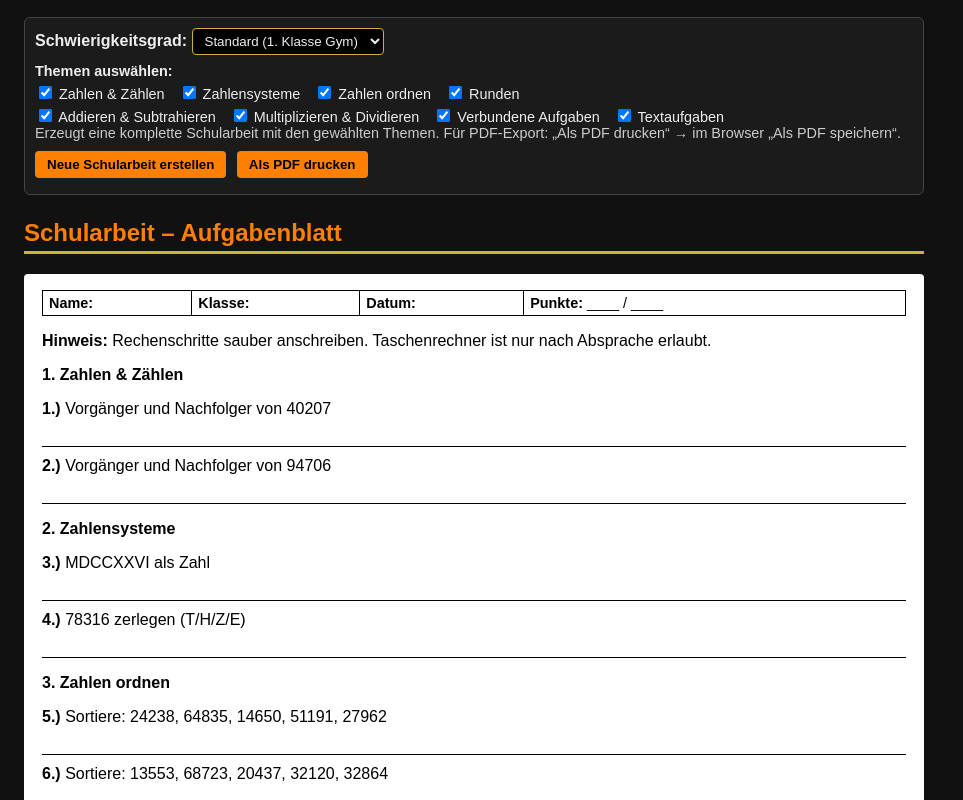
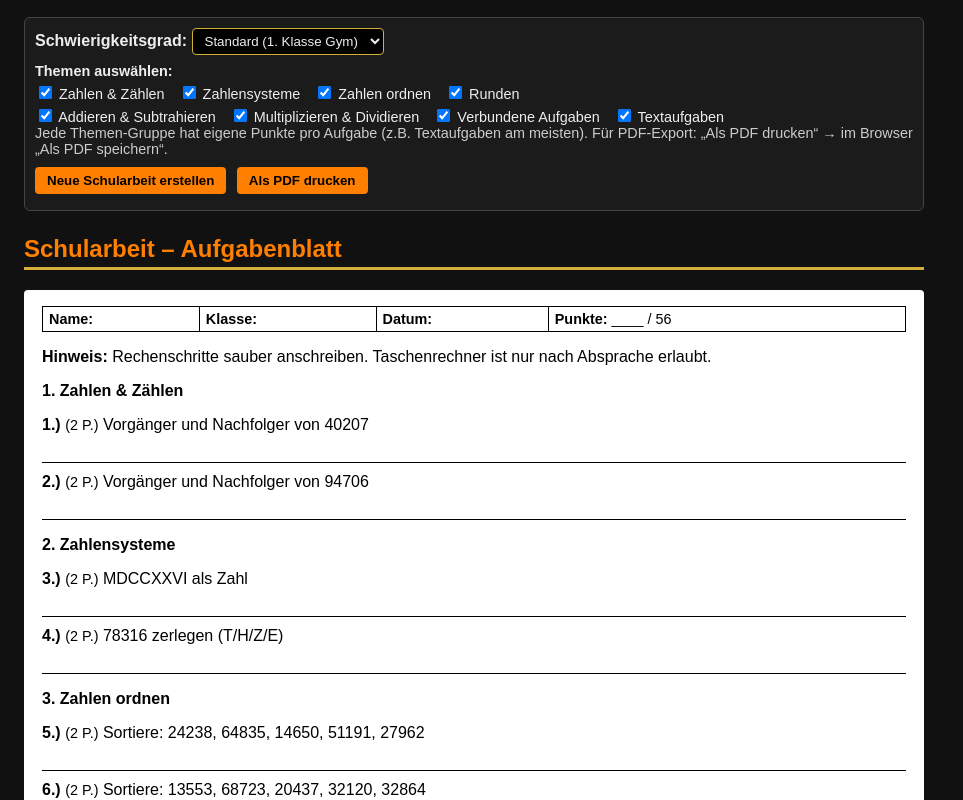
Before and after one commit to kevinpaulitsch/mathesaheft, a plain HTML site: page sa-generator.html in a window 1280 px wide. Shown: the part 250-1050 px from the top of the page, without its empty margins (0-963 px from the left). Drawn offline with Linux system fonts and the light colour scheme.

Commit message:
sa-generator.html

```diff
--- a/sa-generator.html
+++ b/sa-generator.html
@@ -130,6 +130,10 @@
   .task-number {
     font-weight: bold;
   }
+  .points {
+    font-weight: normal;
+    font-size: 0.9em;
+  }
   .solution-block {
     margin-top: 4px;
     padding-left: 10px;
@@ -195,7 +199,7 @@
   </div>
 
   <div class="hint">
-    Erzeugt eine komplette Schularbeit mit den gewählten Themen.
+    Jede Themen-Gruppe hat eigene Punkte pro Aufgabe (z.B. Textaufgaben am meisten).
     Für PDF-Export: „Als PDF drucken“ → im Browser „Als PDF speichern“.
   </div>
   <button id="generateBtn">Neue Schularbeit erstellen</button>
@@ -209,6 +213,7 @@
 <div id="solutionSheet" class="sheet"></div>
 
 <script>
+  // Anzahl Aufgaben pro Thema
   const SA_CONFIG = {
     "1.1": 2,
     "1.2": 2,
@@ -218,6 +223,18 @@
     "2.2": 2,
     "2.3": 2,
     "T": 4
+  };
+
+  // Punkte pro Aufgabe je Thema
+  const POINTS_CONFIG = {
+    "1.1": 2, // Zahlen & Zählen
+    "1.2": 2, // Zahlensysteme
+    "1.3": 2, // Zahlen ordnen
+    "1.4": 2, // Runden
+    "2.1": 3, // Addieren & Subtrahieren
+    "2.2": 3, // Multiplizieren & Dividieren
+    "2.3": 4, // Verbundene Aufgaben
+    "T":   5  // Textaufgaben
   };
 
   let currentLevel = "standard";
@@ -403,19 +420,27 @@
       return;
     }
 
+    // Maximalpunkte berechnen
+    let totalMaxPoints = 0;
+    activeKeys.forEach(k => {
+      const tasksCount = SA_CONFIG[k] || 0;
+      const pointsPerTask = POINTS_CONFIG[k] || 0;
+      totalMaxPoints += tasksCount * pointsPerTask;
+    });
+
     saDiv.innerHTML += `
       <table class="header-table">
         <tr>
           <td><strong>Name:</strong></td>
           <td><strong>Klasse:</strong></td>
           <td><strong>Datum:</strong></td>
-          <td><strong>Punkte:</strong> ____ / ____</td>
+          <td><strong>Punkte:</strong> ____ / ${totalMaxPoints}</td>
         </tr>
       </table>
       <p><strong>Hinweis:</strong> Rechenschritte sauber anschreiben. Taschenrechner ist ${currentLevel==="advanced" ? "nicht erlaubt" : "nur nach Absprache erlaubt"}.</p>
     `;
 
-    solDiv.innerHTML += `<p><strong>Lösungsblatt – Kontrolle</strong></p>`;
+    solDiv.innerHTML += `<p><strong>Lösungsblatt – Kontrolle</strong> (Maximal ${totalMaxPoints} Punkte)</p>`;
 
     let taskNumber = 1;
 
@@ -425,6 +450,8 @@
       const tasks = generators[sec.key](currentLevel);
       if (!tasks || tasks.length === 0) return;
 
+      const pointsPerTask = POINTS_CONFIG[sec.key] || 0;
+
       saDiv.innerHTML += `<p><strong>${sec.title}</strong></p>`;
       solDiv.innerHTML += `<p><strong>${sec.title}</strong></p>`;
 
@@ -432,8 +459,9 @@
         const taskHtml = `
           <div class="task">
             <span class="task-number">${taskNumber}.)</span>
-            <span>${t.q}</span>
-            <div style="min-height: 24px; border-bottom: 1px solid #000; margin-top: 4px;"></div>
+            <span class="points">(${pointsPerTask} P.)</span>
+            <span> ${t.q}</span>
+            <div style="min-height: 24px; border-bottom: 1px solid ${pointsPerTask ? "#000" : "#000"}; margin-top: 4px;"></div>
           </div>
         `;
         saDiv.innerHTML += taskHtml;
@@ -441,6 +469,7 @@
         const solHtml = `
           <div class="task">
             <span class="task-number">${taskNumber}.)</span>
+            <span class="points">(${pointsPerTask} P.)</span>
             <div class="solution-block">${t.a}</div>
           </div>
         `;
@@ -451,7 +480,7 @@
     });
   }
 
-  // Start: einmal SA erzeugen
+  // Beim Laden direkt eine SA erzeugen
   generateExam();
 </script>
 </body>
```
